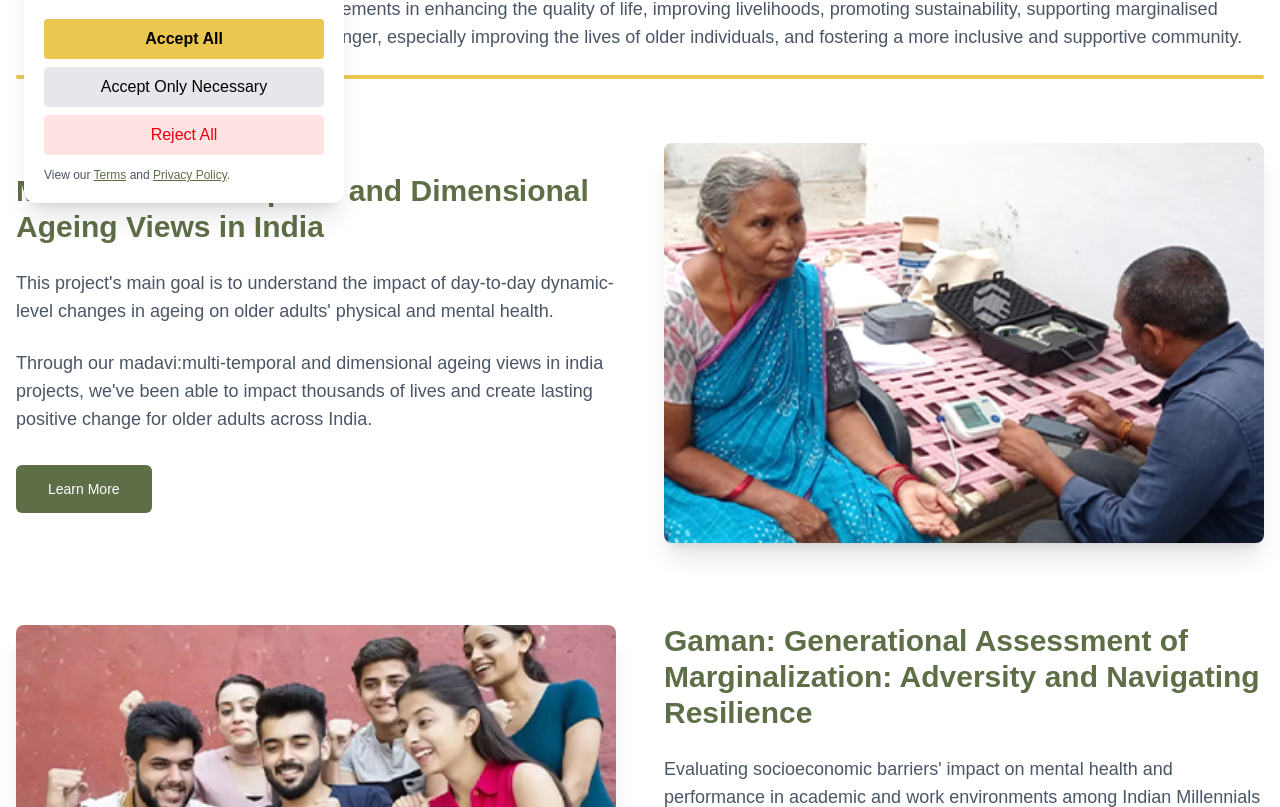
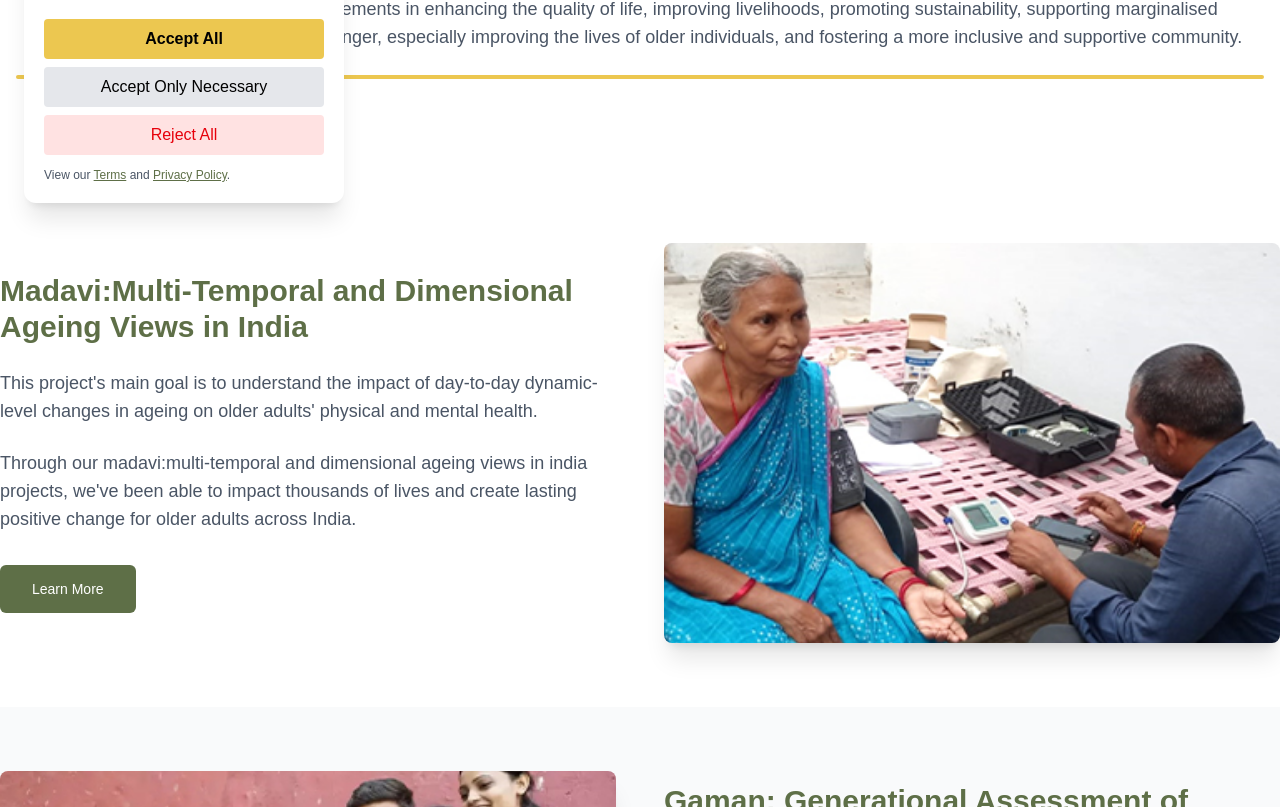
Before and after one commit to Satoru-Foundation/web, a Next.js app: page /projects in a window 1280 px wide. Shown: the part 573-1380 px from the top of the page. Built offline with nearby package versions, Linux system fonts and the light colour scheme.

Commit message:
-Changed the background of the projects section

```diff
--- a/src/app/projects/page.js
+++ b/src/app/projects/page.js
@@ -44,29 +44,34 @@ export default function ProjectsPage() {
 
       <section className="py-16 md:py-24 bg-white">
         <div className="container mx-auto px-4">
-          <div className="text-center mb-16">
+          <div className="text-center mb-1">
             <h2 className="text-3xl font-bold mb-6 text-[#5e6f47]">How We Help</h2>
             <p className="text-lg text-gray-600 max-w-9xl mx-auto mb-6">
-            At Satoru Foundation™, one of our main goals is to address the challenges that affect human life, i.e., poor health and poor quality of life. Satoru Foundation wants to make significant progress towards a more equitable and inclusive society by addressing and combating inequality. Its initiatives and projects are aimed at leading to tangible improvements in enhancing the quality of life, improving livelihoods, promoting sustainability, supporting marginalised communities, reducing poverty and hunger, especially improving the lives of older individuals, and fostering a more inclusive and supportive community.
+              At Satoru Foundation™, one of our main goals is to address the challenges that affect human life, i.e., poor health and poor quality of life. Satoru Foundation wants to make significant progress towards a more equitable and inclusive society by addressing and combating inequality. Its initiatives and projects are aimed at leading to tangible improvements in enhancing the quality of life, improving livelihoods, promoting sustainability, supporting marginalised communities, reducing poverty and hunger, especially improving the lives of older individuals, and fostering a more inclusive and supportive community.
             </p>
-            <div className="h-1 w-full bg-[#ecc750] mx-auto rounded-full mb-6 mt-1"></div>
+            <div className="h-1 w-full bg-[#ecc750] mx-auto rounded-full mb-1 mt-1"></div>
           </div>
+        </div>
+      </section>
 
-          <div className="space-y-20">
-            {projects.map((projects, index) => (
-              <div
-                key={projects.id}
-                className={`grid md:grid-cols-2 gap-12 items-center ${index % 2 === 1 ? "md:flex-row-reverse" : ""}`}
-              >
+      {/* Alternating background project sections */}
+      <section>
+        <div className="space-y-0">
+          {projects.map((project, index) => (
+            <div
+              key={project.id}
+              className={`py-16 px-4 md:px-0 ${index % 2 === 0 ? "bg-white" : "bg-gray-50"}`}
+            >
+              <div className={`grid md:grid-cols-2 gap-12 items-center container mx-auto ${index % 2 === 1 ? "md:flex-row-reverse" : ""}`}>
                 <div className={index % 2 === 1 ? "md:order-2" : ""}>
-                  <h2 className="text-3xl font-bold mb-6 text-[#5e6f47]">{projects.title}</h2>
-                  <p className="text-lg text-gray-600 mb-6">{projects.description}</p>
+                  <h2 className="text-3xl font-bold mb-6 text-[#5e6f47]">{project.title}</h2>
+                  <p className="text-lg text-gray-600 mb-6">{project.description}</p>
                   <p className="text-lg text-gray-600 mb-8">
-                    Through our {projects.title.toLowerCase()} projects, we've been able to impact thousands of lives and
+                    Through our {project.title.toLowerCase()} projects, we've been able to impact thousands of lives and
                     create lasting positive change for older adults across India.
                   </p>
                   <Button size="lg" className="bg-[#5e6f47] hover:bg-[#5e6f47]/90 text-white">
-                    <Link href={`/projects/${projects.id}`}>Learn More</Link>
+                    <Link href={`/projects/${project.id}`}>Learn More</Link>
                   </Button>
                 </div>
                 <div
@@ -74,11 +79,11 @@ export default function ProjectsPage() {
                     index % 2 === 1 ? "md:order-1" : ""
                   }`}
                 >
-                  <Image src={projects.image || "/placeholder.svg"} alt={projects.title} fill className="object-cover" />
+                  <Image src={project.image || "/placeholder.svg"} alt={project.title} fill className="object-cover" />
                 </div>
               </div>
-            ))}
-          </div>
+            </div>
+          ))}
         </div>
       </section>
 
```
